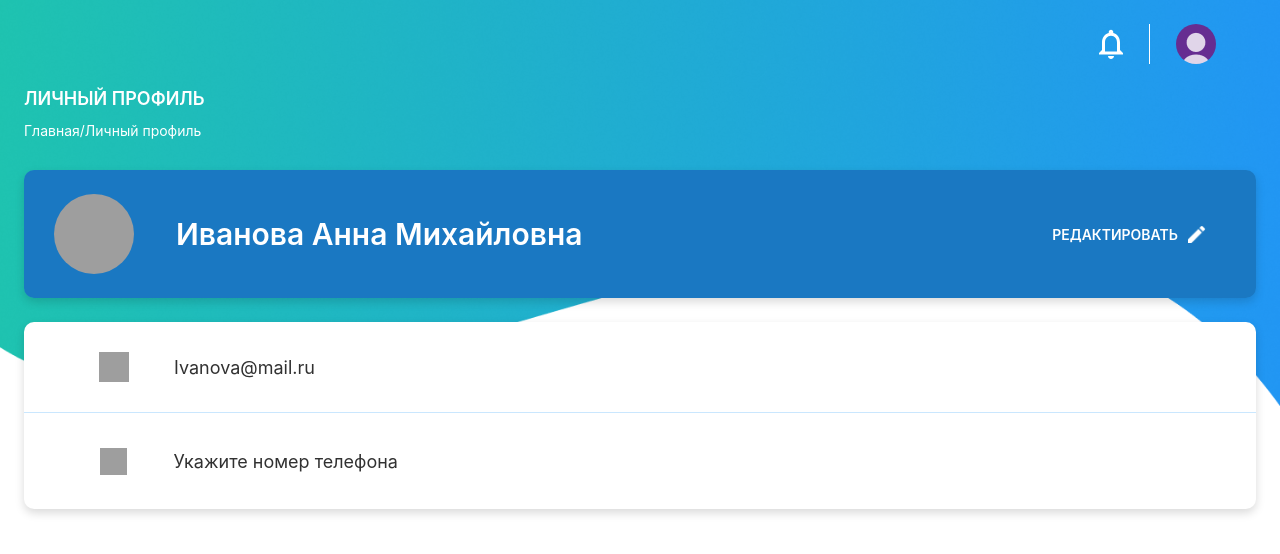
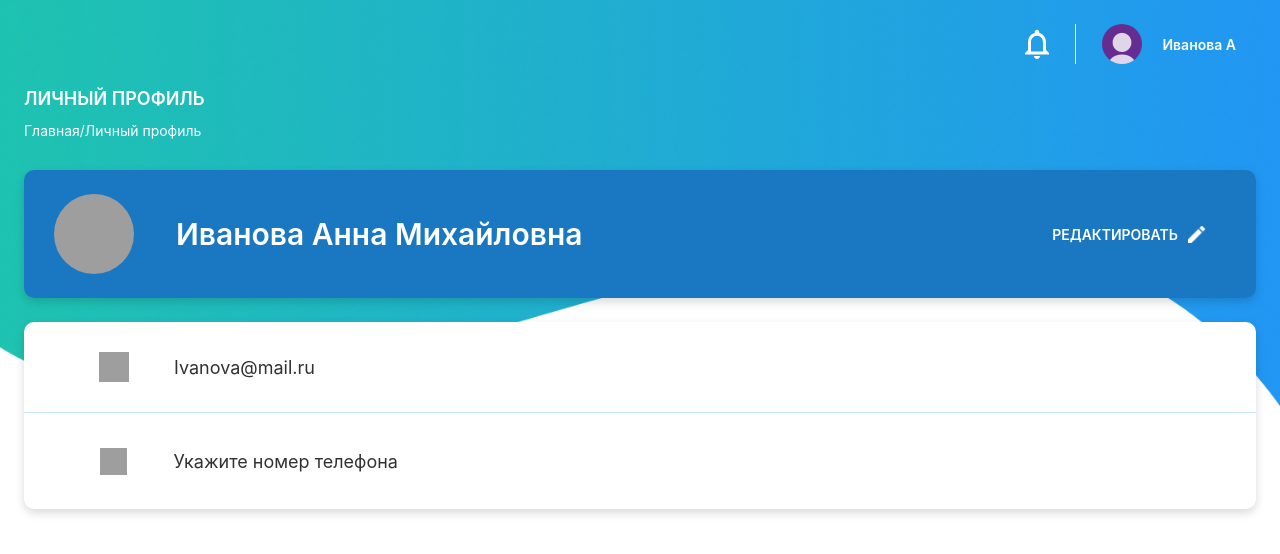
Before and after one commit to kaprichioza/personal-account-demo, a Next.js app: page / in a window 1280 px wide. Shown: the top 554 px of the page. Built offline with nearby package versions, Linux system fonts and the light colour scheme; grey boxes are pictures that could not be loaded.

Commit message:
refactor

```diff
--- a/pages/components/main/main.jsx
+++ b/pages/components/main/main.jsx
@@ -1,30 +1,36 @@
 import React, { useState } from 'react';
 import styles from './main.module.css';
 import { ContactForm } from './../contact-form/contact-form';
+import { Header } from '../header/header';
+import { Navigation } from '../navigation/navigation';
 
 const initialState = {
     name: 'Иванова Анна Михайловна',
     email: 'Ivanova@mail.ru',
     phone: 'Укажите номер телефона',
     isEditEnabled: false,
-    shortName: 'Иванова А',
 };
 export const Main = (props) => {
     const [contactFormState, setContactFormState] = useState(initialState);
     const { isEditEnabled, name, phone, email } = contactFormState;
     const toggleEdit = () => {
-        setContactFormState({ ...contactFormState, isEditEnabled: !isEditEnabled, shortName: props.name(name), });
+        setContactFormState({ ...contactFormState, isEditEnabled: !isEditEnabled });
     }
+    const getShortName = (name) => {
+        return name.match(/^(\s*.*?\s).*\w{0,1}/)[1] + name.split(' ')[1].match(/^\W/);
+      };
     const saveContacts = (contacts) => {
         setContactFormState({
             ...contactFormState,
             ...contacts,
             isEditEnabled: !isEditEnabled,
-            shortName: props.name(contacts.name),
         });
 
     }
     return (
+        <>
+            <Header>{getShortName(name)}</Header>
+            <Navigation />
             <div className={styles.wrapper}>
                 <div className={styles.info}>
                     <div className={styles.leftSide}>
@@ -44,5 +50,6 @@ export const Main = (props) => {
                     email={email}
                     onSaveSuccess={saveContacts} />
             </div >
+        </>
     )
 }
--- a/pages/index.js
+++ b/pages/index.js
@@ -1,17 +1,9 @@
 import React , { useState } from 'react';
 import Head from 'next/head';
-import { Page } from './components/Page/page'
-import { Header } from './components/header/header';
-import { Navigation } from './components/navigation/navigation';
+import { Page } from './components/Page/page';
 import { Main } from './components/main/main';
 
-let shortName = 'Иванова А';
 export default function Home() {
-  const [nameState, setNameState] = useState(shortName);
-  const name = (name) => {
-    shortName = name.match(/^(\s*.*?\s).*\w{0,1}/)[1] + name.split(' ')[1].match(/^\W/);
-    setNameState({ shortName: shortName });
-  };
   return (
     <>
       <Head>
@@ -19,8 +11,6 @@ export default function Home() {
         <link rel="icon" href="/favicon.ico" />
       </Head>
       <Page>
-        <Header>{nameState.shortName}</Header>
-        <Navigation />
         <Main name={name} />
       </Page>
     </>
```
Lines whose indentation alone changed are shown as unchanged.
